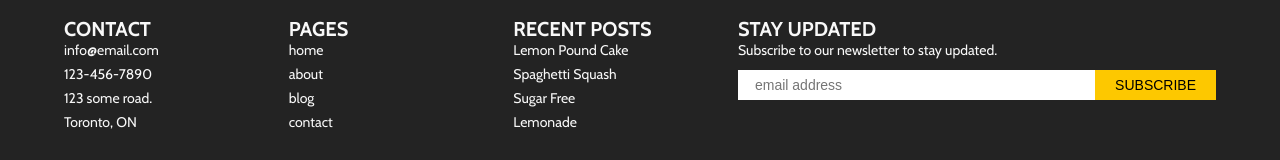
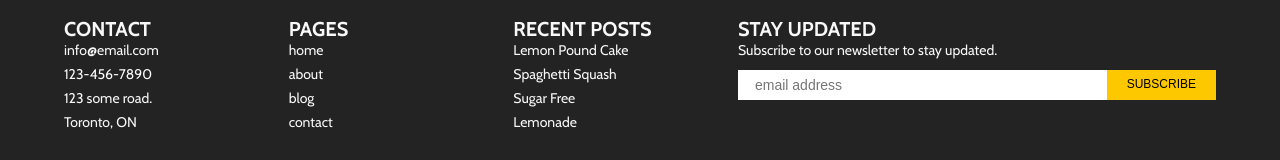
Before and after one commit to nicolenam/nicoleNamAssignmentOne, a plain HTML site: page index.html in a window 1280 px wide. Shown: the part 3241-3401 px from the top of the page. Drawn offline with nearby package versions, Linux system fonts and the light colour scheme.

Commit message:
cleaned up some codes in styles css

```diff
--- a/style.css
+++ b/style.css
@@ -384,7 +384,7 @@ footer{
     display: block;
     border: none;
     background-color: #fdc800;
-    font-size: .7rem;
+    font-size: .6rem;
     text-transform: uppercase;
     padding: 0 20px;
     height: 30px;
@@ -423,8 +423,8 @@ footer{
 
     /* HEADER */
     header{
-    background-position: center;
-    height: 50vh;
+        background-position: center;
+        height: 50vh;
     }
     .logo-text{
         font-size: 2rem;
@@ -445,7 +445,7 @@ footer{
     /* ABOUT */
     .about {
         padding: 70px 50px;
-      }
+    }
 
     /* FEATURES */
     .featured-content{
@@ -537,7 +537,7 @@ footer{
     }
 
     .footer-subscribe li {
-       padding-bottom: 5px;
+        padding-bottom: 5px;
     }
 
     .recent-posts{
```
